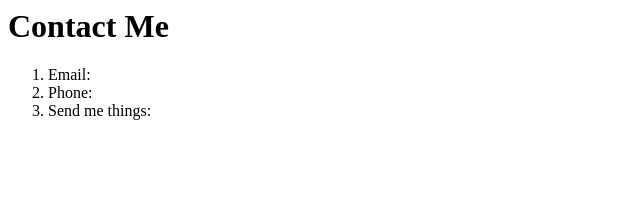
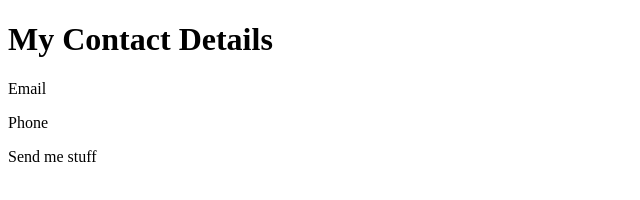
Before and after one commit to miskatonical/about-me, a plain HTML site: page contactme.html in a window 1280 px wide. Shown: the whole page, without its empty margins (0-640 px from the left). Drawn offline with Linux system fonts and the light colour scheme.

Commit message:
created more things

```diff
--- a/contactme.html
+++ b/contactme.html
@@ -1,6 +1,15 @@
-<h1>Contact Me</h1>
-<ol>
-    <li>Email:</li>
-    <li>Phone:</li>
-    <li>Send me things:</li>
-</ol>
+<!DOCTYPE html>
+<html lang="en">
+<head>
+    <meta charset="UTF-8">
+    <meta http-equiv="X-UA-Compatible" content="IE=edge">
+    <meta name="viewport" content="width=>, initial-scale=1.0">
+    <title>Contact Me</title>
+</head>
+<body>
+    <h1>My Contact Details</h1>
+    <p>Email</p>
+    <p>Phone</p>
+    <p>Send me stuff</p>
+</body>
+</html>
```
Also changed, not shown: hobbies.html (+12 -5 lines), index.html (+1 -0 lines).
